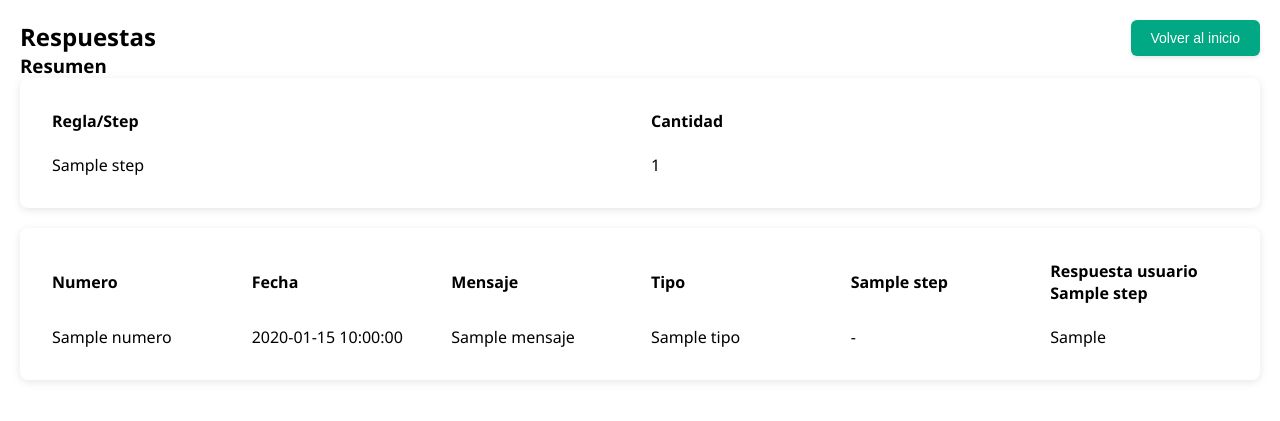
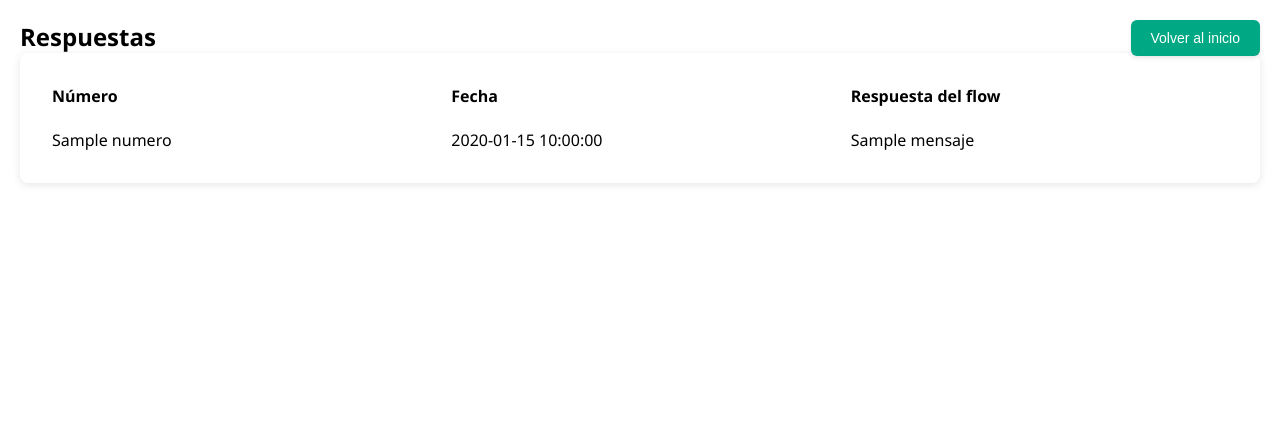
Before and after one commit to SantiagoCTB/whatsapp_ia, a Flask app: template templates/respuestas.html in a window 1280 px wide. Shown: the top 421 px of the page. Run offline with Flask 3, Linux system fonts and the light colour scheme; the template is opened without the code that fills it: most values are stand-ins (such as "Sample title", 1, 10 or a date in 2020).

Commit message:
Simplify flow response listing

```diff
--- a/templates/respuestas.html
+++ b/templates/respuestas.html
@@ -9,43 +9,26 @@
 </div>
 
 <h2>Respuestas</h2>
-{% if summary %}
-<h3>Resumen</h3>
-<table class="summary-table">
-    <tr>
-        <th>Regla/Step</th>
-        <th>Cantidad</th>
-    </tr>
-    {% for step, count in summary.items() %}
-    <tr>
-        <td>{{ step }}</td>
-        <td>{{ count }}</td>
-    </tr>
-    {% endfor %}
+{% if flow_responses %}
+<table class="fixed-table">
+    <thead>
+        <tr>
+            <th>Número</th>
+            <th>Fecha</th>
+            <th>Respuesta del flow</th>
+        </tr>
+    </thead>
+    <tbody>
+        {% for response in flow_responses %}
+        <tr>
+            <td>{{ response.numero }}</td>
+            <td>{{ response.timestamp }}</td>
+            <td>{{ response.mensaje }}</td>
+        </tr>
+        {% endfor %}
+    </tbody>
 </table>
+{% else %}
+<p>No hay respuestas de flows disponibles.</p>
 {% endif %}
-<table class="fixed-table">
-    <tr>
-        <th>Numero</th>
-        <th>Fecha</th>
-        <th>Mensaje</th>
-        <th>Tipo</th>
-        {% for step in steps %}
-        <th>{{ step|capitalize }}</th>
-        <th>Respuesta usuario {{ step }}</th>
-        {% endfor %}
-    </tr>
-    {% for r in conversaciones %}
-    <tr>
-        <td>{{ r.numero }}</td>
-        <td>{{ r.fecha }}</td>
-        <td>{{ r.mensaje }}</td>
-        <td>{{ r.tipo }}</td>
-        {% for step in steps %}
-        <td>{{ r.get(step, '-') }}</td>
-        <td>{{ r.get('respuesta_' ~ step, '-') }}</td>
-        {% endfor %}
-    </tr>
-    {% endfor %}
-</table>
 {% endblock %}
```
Also changed, not shown: routes/chat_routes.py (+30 -66 lines).
